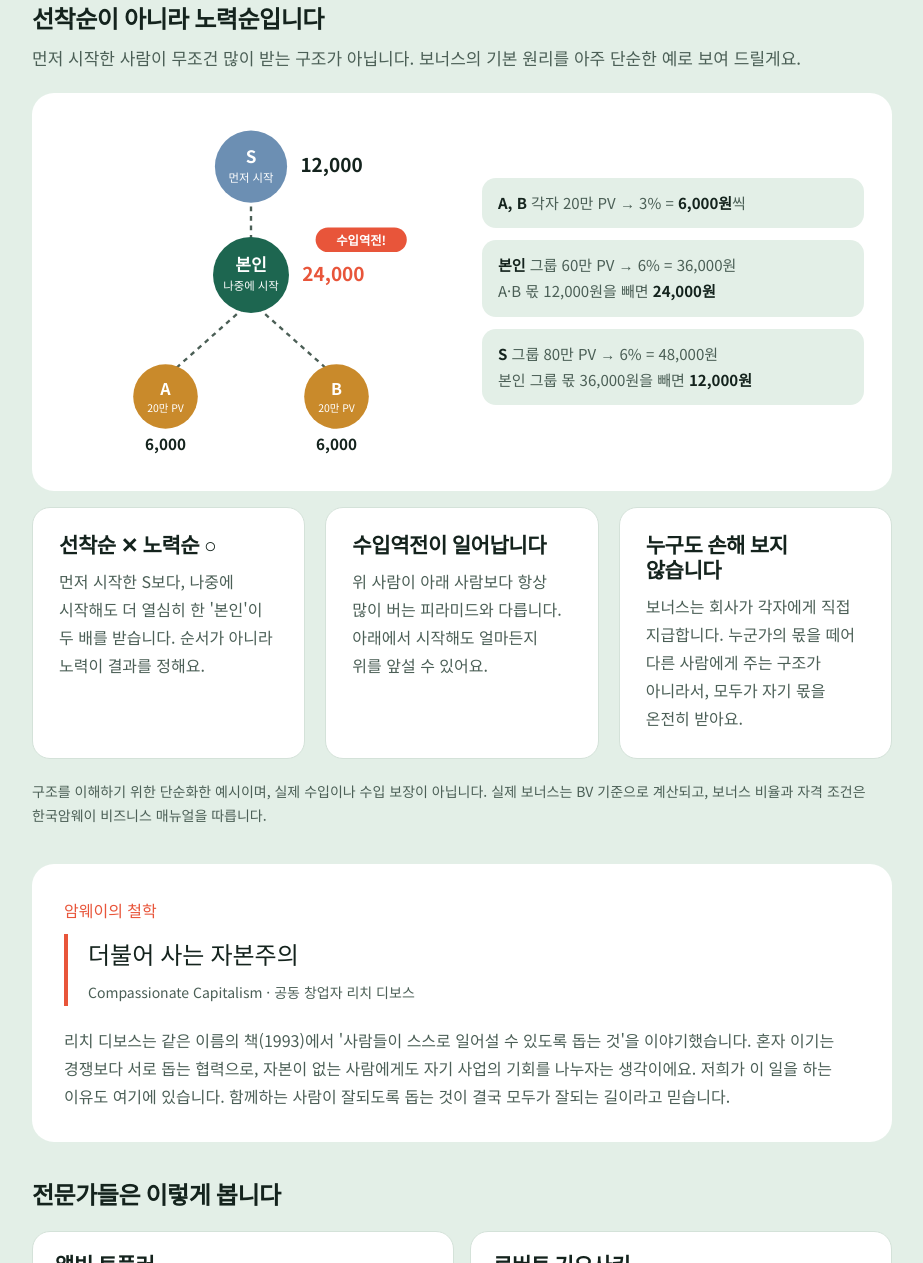
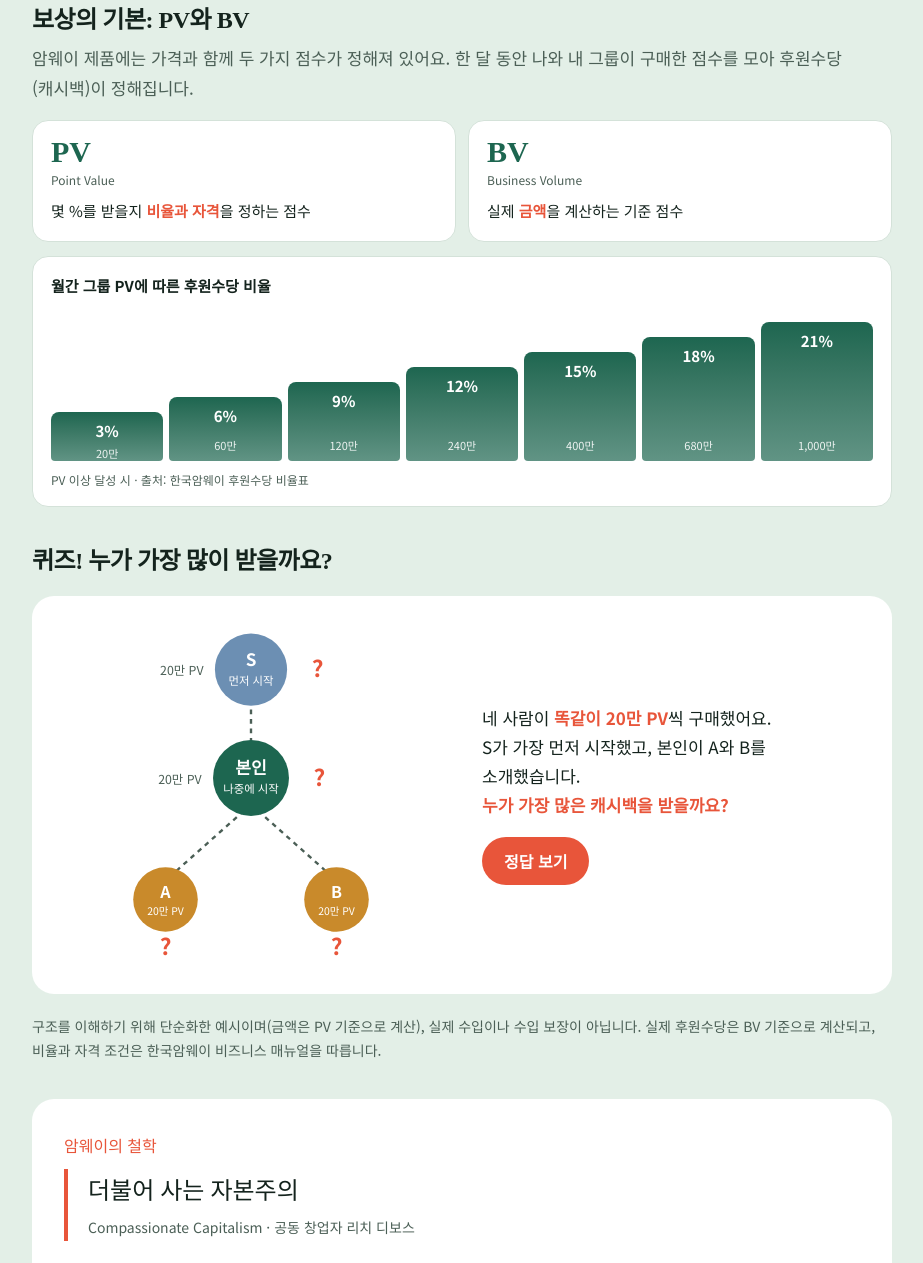
Before and after one commit to matthewkim5081/matthewkim5081.github.io, a plain HTML site: page guide.html in a window 1280 px wide. Shown: the part 6960-8223 px from the top of the page, without its empty margins (178-1101 px from the left). Drawn offline with Linux system fonts and the light colour scheme; a web font is replaced by a local one.

Commit message:
Guide: PV/BV explainer, official bonus rate chart, interactive quiz

```diff
--- a/guide.html
+++ b/guide.html
@@ -183,33 +183,61 @@
 </ul>
 </div>
 
-<h3 class="sub">선착순이 아니라 노력순입니다</h3>
-<p class="lead" style="margin-top:8px">먼저 시작한 사람이 무조건 많이 받는 구조가 아닙니다. 보너스의 기본 원리를 아주 단순한 예로 보여 드릴게요.</p>
-<div class="bonus">
-<svg viewBox="0 0 400 360" role="img" aria-label="S 아래 본인, 본인 아래 A와 B가 있는 그림. A와 B는 각각 6,000원, 본인은 24,000원, 먼저 시작한 S는 12,000원을 받아 본인이 S보다 더 많이 받는 수입역전이 일어난다">
+<h3 class="sub">보상의 기본: PV와 BV</h3>
+<p class="lead" style="margin-top:8px">암웨이 제품에는 가격과 함께 두 가지 점수가 정해져 있어요. 한 달 동안 나와 내 그룹이 구매한 점수를 모아 후원수당(캐시백)이 정해집니다.</p>
+<div class="pvbv">
+<div><b>PV</b><span>Point Value</span><p>몇 %를 받을지 <em>비율과 자격</em>을 정하는 점수</p></div>
+<div><b>BV</b><span>Business Volume</span><p>실제 <em>금액</em>을 계산하는 기준 점수</p></div>
+</div>
+<div class="rate">
+<div class="rh">월간 그룹 PV에 따른 후원수당 비율</div>
+<div class="steps7">
+<div style="--h:1"><b>3%</b><span>20만</span></div><div style="--h:2"><b>6%</b><span>60만</span></div><div style="--h:3"><b>9%</b><span>120만</span></div><div style="--h:4"><b>12%</b><span>240만</span></div><div style="--h:5"><b>15%</b><span>400만</span></div><div style="--h:6"><b>18%</b><span>680만</span></div><div style="--h:7"><b>21%</b><span>1,000만</span></div>
+</div>
+<div class="rf">PV 이상 달성 시 · 출처: 한국암웨이 후원수당 비율표</div>
+</div>
+
+<h3 class="sub">퀴즈! 누가 가장 많이 받을까요?</h3>
+<div class="bonus quiz" id="quiz">
+<svg viewBox="0 0 400 360" role="img" aria-label="S 아래 본인, 본인 아래 A와 B. 네 사람 모두 20만 PV를 구매했다">
 <g font-family="Noto Sans KR,sans-serif" text-anchor="middle">
 <path d="M200 70v60M200 190 110 270M200 190l90 80" class="bl"/>
 <circle cx="200" cy="48" r="38" class="bs"/><text x="200" y="44" font-size="18" font-weight="700" fill="#fff">S</text><text x="200" y="64" font-size="12" fill="#fff">먼저 시작</text>
+<text x="150" y="54" font-size="13" text-anchor="end" class="bp">20만 PV</text>
+<circle cx="200" cy="162" r="40" class="bm"/><text x="200" y="158" font-size="18" font-weight="700" fill="#fff">본인</text><text x="200" y="178" font-size="12" fill="#fff">나중에 시작</text>
+<text x="148" y="168" font-size="13" text-anchor="end" class="bp">20만 PV</text>
+<circle cx="110" cy="290" r="34" class="ba"/><text x="110" y="288" font-size="17" font-weight="700" fill="#fff">A</text><text x="110" y="306" font-size="11" fill="#fff">20만 PV</text>
+<circle cx="290" cy="290" r="34" class="ba"/><text x="290" y="288" font-size="17" font-weight="700" fill="#fff">B</text><text x="290" y="306" font-size="11" fill="#fff">20만 PV</text>
+<g class="qm" font-size="24" font-weight="700"><text x="270" y="56">?</text><text x="272" y="170">?</text><text x="110" y="348">?</text><text x="290" y="348">?</text></g>
+<g class="amt">
 <text x="252" y="54" font-size="20" font-weight="700" text-anchor="start" class="bt">12,000</text>
-<circle cx="200" cy="162" r="40" class="bm"/><text x="200" y="158" font-size="18" font-weight="700" fill="#fff">본인</text><text x="200" y="178" font-size="12" fill="#fff">나중에 시작</text>
 <text x="254" y="168" font-size="20" font-weight="700" text-anchor="start" class="bc">24,000</text>
 <rect x="268" y="112" width="96" height="26" rx="13" class="br"/><text x="316" y="130" font-size="13" font-weight="700" fill="#fff">수입역전!</text>
-<circle cx="110" cy="290" r="34" class="ba"/><text x="110" y="288" font-size="17" font-weight="700" fill="#fff">A</text><text x="110" y="306" font-size="11" fill="#fff">20만 PV</text>
-<circle cx="290" cy="290" r="34" class="ba"/><text x="290" y="288" font-size="17" font-weight="700" fill="#fff">B</text><text x="290" y="306" font-size="11" fill="#fff">20만 PV</text>
 <text x="110" y="346" font-size="16" font-weight="700" class="bt">6,000</text><text x="290" y="346" font-size="16" font-weight="700" class="bt">6,000</text>
+</g>
 </g></svg>
-<div class="calc">
+<div>
+<div class="ask">
+<p class="qq">네 사람이 <b>똑같이 20만 PV</b>씩 구매했어요.<br>S가 가장 먼저 시작했고, 본인이 A와 B를 소개했습니다.<br><b>누가 가장 많은 캐시백을 받을까요?</b></p>
+<button type="button" class="btn main" id="quizBtn" aria-expanded="false" aria-controls="quizAns">정답 보기</button>
+</div>
+<div class="calc" id="quizAns" hidden>
+<p class="ok"><b>정답: 나중에 시작한 '본인'</b></p>
 <p><b>A, B</b> 각자 20만 PV → 3% = <b>6,000원</b>씩</p>
 <p><b>본인</b> 그룹 60만 PV → 6% = 36,000원<br>A·B 몫 12,000원을 빼면 <b>24,000원</b></p>
 <p><b>S</b> 그룹 80만 PV → 6% = 48,000원<br>본인 그룹 몫 36,000원을 빼면 <b>12,000원</b></p>
+<button type="button" class="btn" id="quizReset">다시 풀기</button>
 </div>
 </div>
+</div>
+<div id="quizMore" hidden>
 <div class="cards three">
-<div class="card"><h3>선착순 ✕ 노력순 ○</h3><p>먼저 시작한 S보다, 나중에 시작해도 더 열심히 한 '본인'이 두 배를 받습니다. 순서가 아니라 노력이 결과를 정해요.</p></div>
-<div class="card"><h3>수입역전이 일어납니다</h3><p>위 사람이 아래 사람보다 항상 많이 버는 피라미드와 다릅니다. 아래에서 시작해도 얼마든지 위를 앞설 수 있어요.</p></div>
-<div class="card"><h3>누구도 손해 보지 않습니다</h3><p>보너스는 회사가 각자에게 직접 지급합니다. 누군가의 몫을 떼어 다른 사람에게 주는 구조가 아니라서, 모두가 자기 몫을 온전히 받아요.</p></div>
+<div class="card"><h3>선착순 ✕ 노력순 ○</h3><p>먼저 시작한 S보다, 나중에 시작해도 더 열심히 한 '본인'이 두 배를 받습니다. 가입 순서가 아니라 노력이 결과를 정해요.</p></div>
+<div class="card"><h3>수입의 역전</h3><p>위 사람이 아래 사람보다 항상 많이 버는 피라미드와 다릅니다. 아래에서 시작해도 얼마든지 위를 앞설 수 있어요.</p></div>
+<div class="card"><h3>누구도 손해 보지 않습니다</h3><p>후원수당은 회사가 각자에게 직접 지급합니다. 누군가의 몫을 떼어 다른 사람에게 주는 구조가 아니라서, 모두가 자기 몫을 온전히 받아요.</p></div>
 </div>
-<p class="note">구조를 이해하기 위한 단순화한 예시이며, 실제 수입이나 수입 보장이 아닙니다. 실제 보너스는 BV 기준으로 계산되고, 보너스 비율과 자격 조건은 한국암웨이 비즈니스 매뉴얼을 따릅니다.</p>
+</div>
+<p class="note">구조를 이해하기 위해 단순화한 예시이며(금액은 PV 기준으로 계산), 실제 수입이나 수입 보장이 아닙니다. 실제 후원수당은 BV 기준으로 계산되고, 비율과 자격 조건은 한국암웨이 비즈니스 매뉴얼을 따릅니다.</p>
 
 <div class="phil">
 <div class="kick">암웨이의 철학</div>
@@ -290,6 +318,12 @@
 <div>회사 정보는 한국암웨이 공식 자료(2025)와 암웨이 글로벌 발표 자료(2025년 실적)를 기준으로 저희가 정리했습니다. 사업 소득은 개인의 노력과 활동에 따라 다르며 보장되지 않습니다.</div>
 </div></footer>
 <script>
+(function(){
+  var q=document.getElementById('quiz'),b=document.getElementById('quizBtn'),a=document.getElementById('quizAns'),m=document.getElementById('quizMore'),ask=q.querySelector('.ask');
+  function set(on){q.classList.toggle('show',on);a.hidden=!on;m.hidden=!on;ask.hidden=on;b.setAttribute('aria-expanded',on);}
+  b.addEventListener('click',function(){set(true);});
+  document.getElementById('quizReset').addEventListener('click',function(){set(false);q.scrollIntoView({behavior:'smooth',block:'center'});});
+})();
 document.getElementById('vid').addEventListener('click',function(e){
   if(location.protocol==='file:')return; // 내 컴퓨터에서 열면 유튜브로 이동
   e.preventDefault();
--- a/style.css
+++ b/style.css
@@ -283,6 +283,34 @@ a.vbox:hover .play{background:#ff0000}
 .bonus .bs{fill:#6c8fb3}.bonus .bm{fill:var(--pine2)}.bonus .ba{fill:#c98a2b}.bonus .br{fill:var(--coral)}
 .bonus .bt{fill:var(--ink)}.bonus .bc{fill:var(--coral)}
 .calc{display:grid;gap:12px}
+.calc .ok{background:var(--coral)!important;color:#fff}
+.calc .ok b{color:#fff}
+.calc .btn{justify-self:start;cursor:pointer;font:inherit;font-weight:500}
+.quiz .amt{opacity:0;transition:opacity .5s}
+.quiz.show .amt{opacity:1}
+.quiz.show .qm{opacity:0}
+.quiz .qm text{fill:var(--coral)}
+.bonus .bp{fill:var(--soft)}
+.ask{display:grid;gap:18px}
+.qq{font-size:17px;line-height:1.7}
+.qq b{color:var(--coral)}
+.ask .btn{justify-self:start;cursor:pointer;font:inherit;font-weight:700;border:0}
+#quizMore .cards{margin-top:16px}
+/* PV/BV + rate table */
+.pvbv{display:grid;grid-template-columns:repeat(2,minmax(0,1fr));gap:12px;margin-top:18px}
+.pvbv div{background:var(--bg);border:1px solid var(--line);border-radius:16px;padding:16px 18px;display:grid;gap:2px}
+.pvbv b{font-family:"Gowun Batang",serif;font-size:30px;color:var(--pine2);line-height:1}
+.pvbv span{font-size:12px;color:var(--soft)}
+.pvbv p{margin-top:6px;font-size:15px}
+.pvbv em{font-style:normal;font-weight:700;color:var(--coral)}
+.rate{margin-top:14px;background:var(--bg);border:1px solid var(--line);border-radius:16px;padding:16px 18px}
+.rh{font-weight:700;font-size:15px}
+.steps7{display:grid;grid-template-columns:repeat(7,minmax(0,1fr));gap:6px;align-items:end;margin-top:12px;height:150px}
+.steps7 div{height:calc(34px + var(--h) * 15px);background:linear-gradient(var(--pine2),color-mix(in srgb,var(--pine2) 70%,#fff));border-radius:8px 8px 4px 4px;display:flex;flex-direction:column;justify-content:space-between;align-items:center;padding:6px 2px;color:#fff}
+.steps7 b{font-size:15px}
+.steps7 span{font-size:11px;opacity:.9;white-space:nowrap}
+.rf{margin-top:8px;font-size:12px;color:var(--soft)}
+@media(max-width:480px){.steps7 b{font-size:12px}.steps7 span{font-size:9px}.pvbv b{font-size:24px}}
 .calc p{background:var(--bg);border-radius:14px;padding:12px 16px;font-size:15px;color:var(--soft)}
 .calc b{color:var(--ink)}
 .cards.three{grid-template-columns:repeat(3,minmax(0,1fr));margin-top:16px}
```
